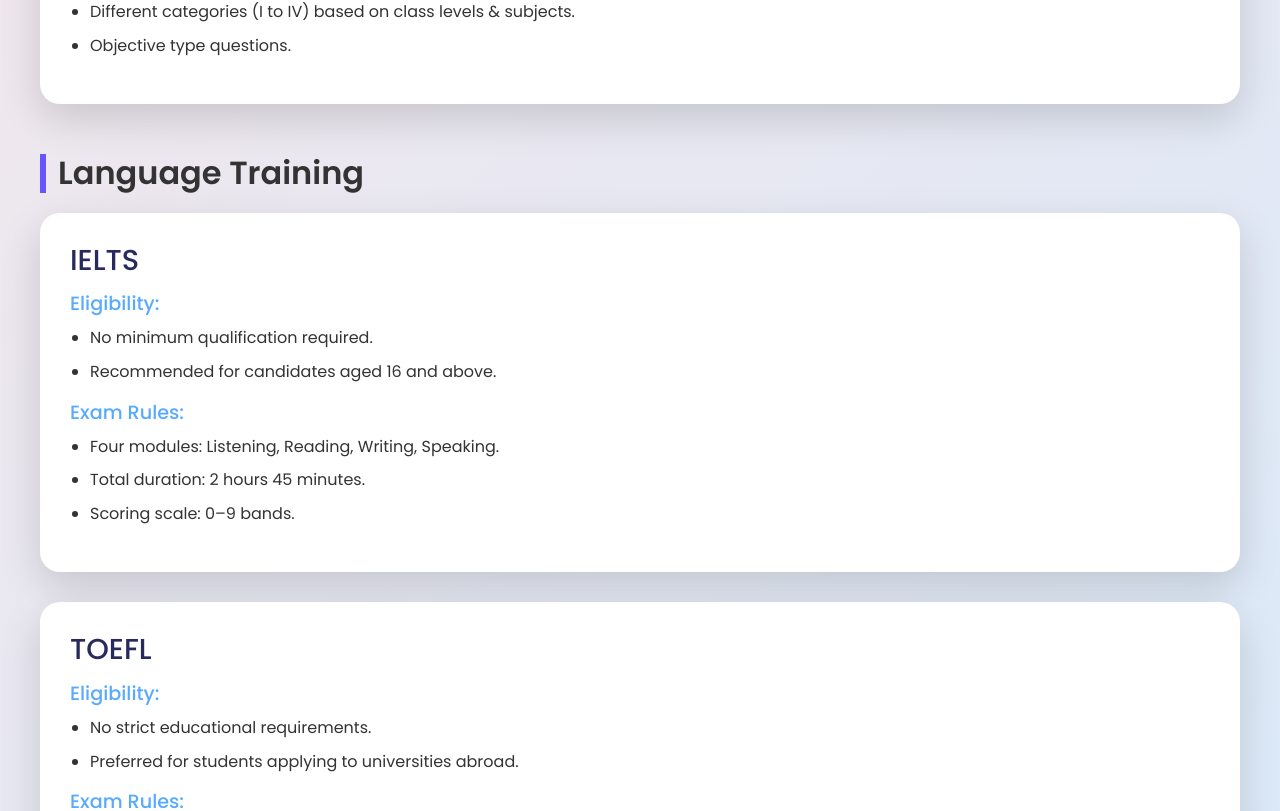
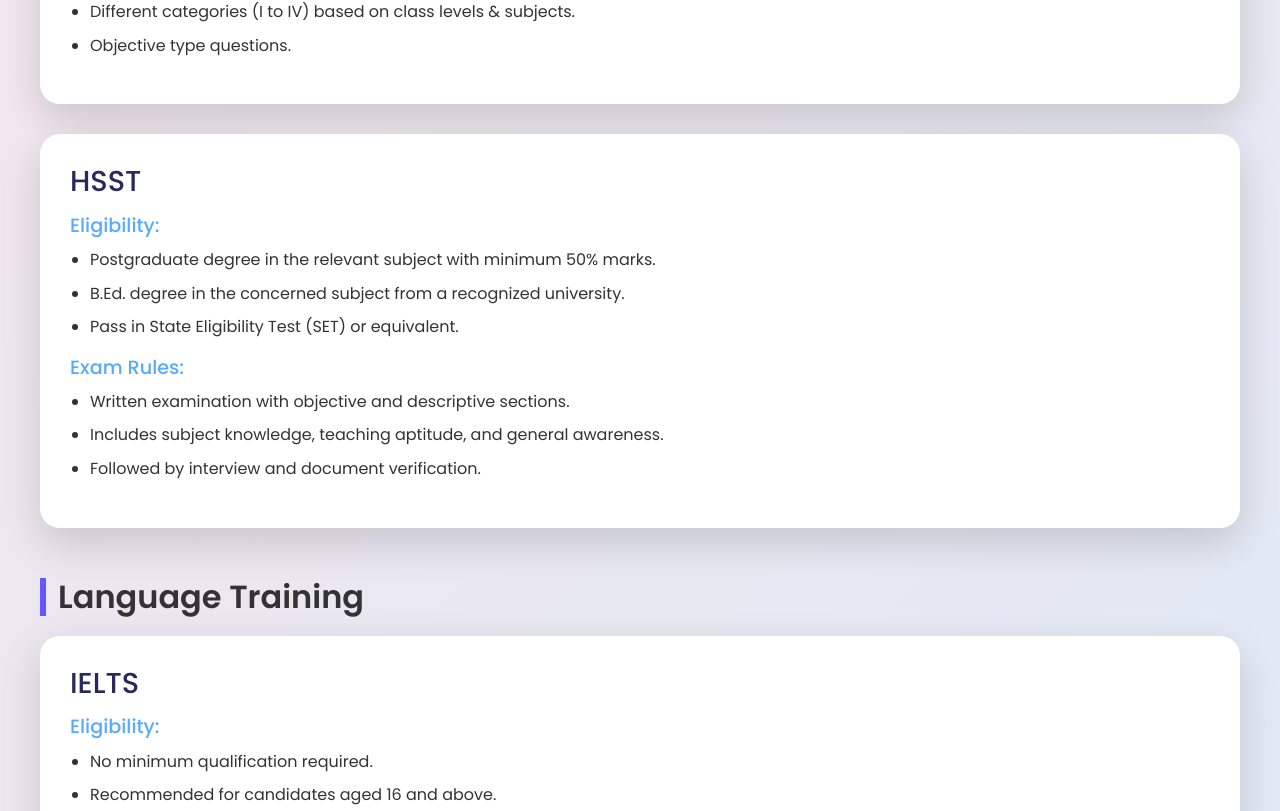
Before and after one commit to neticsacademy/neticsacademy, a React (Create React App) app: page /courses in a window 1280 px wide. Shown: the part 2919-3730 px from the top of the page. Built offline with nearby package versions, Linux system fonts and the light colour scheme.

Commit message:
updated corrections2

```diff
--- a/src/pages/CoursesPage.jsx
+++ b/src/pages/CoursesPage.jsx
@@ -7,8 +7,8 @@
   return (
 
     <section>
-      <div><Ugc/></div>
-      <div><Courses/></div>
+      <div><Ugc /></div>
+      <div><Courses /></div>
       <div className="eligibility-section">
         <div className="shape shape1"></div>
         <div className="shape shape2"></div>
@@ -78,6 +78,21 @@
             <ul>
               <li>Different categories (I to IV) based on class levels & subjects.</li>
               <li>Objective type questions.</li>
+            </ul>
+          </div>
+          <div className="eligibility-card">
+            <h4>HSST</h4>
+            <h5>Eligibility:</h5>
+            <ul>
+              <li>Postgraduate degree in the relevant subject with minimum 50% marks.</li>
+              <li>B.Ed. degree in the concerned subject from a recognized university.</li>
+              <li>Pass in State Eligibility Test (SET) or equivalent.</li>
+            </ul>
+            <h5>Exam Rules:</h5>
+            <ul>
+              <li>Written examination with objective and descriptive sections.</li>
+              <li>Includes subject knowledge, teaching aptitude, and general awareness.</li>
+              <li>Followed by interview and document verification.</li>
             </ul>
           </div>
 
@@ -154,6 +169,21 @@
               <li>Certification accepted for academic and professional purposes.</li>
             </ul>
           </div>
+          <div className="eligibility-card">
+            <h4>DET</h4>
+            <h5>Eligibility:</h5>
+            <ul>
+              <li>Minimum qualification: 10+2 or equivalent with at least 50% marks.</li>
+              <li>Relaxation in marks for reserved categories as per government norms.</li>
+              <li>Minimum age: 17 years.</li>
+            </ul>
+            <h5>Exam Rules:</h5>
+            <ul>
+              <li>Entrance test may include sections on language ability, teaching aptitude, and reasoning.</li>
+              <li>Some institutions conduct interviews or counseling for admission.</li>
+              <li>Course duration typically 2 years with internal and external assessments.</li>
+            </ul>
+          </div>
         </div>
       </div>
     </section>
```
Lines whose indentation alone changed are shown as unchanged.
